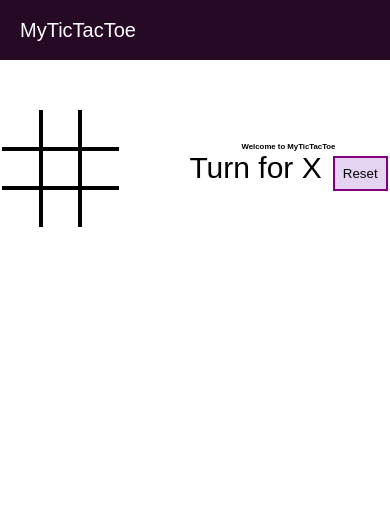
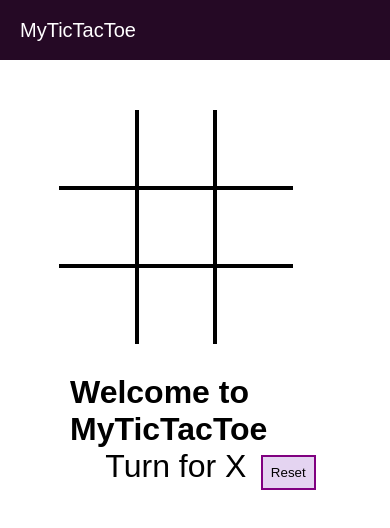
Before and after one commit to omarXaziz/TicTacToe-game, a plain HTML site: page index.html in a window 390 px wide. Drawn offline with Linux system fonts and the light colour scheme.

Commit message:
responsiveness is added

```diff
--- a/style.css
+++ b/style.css
@@ -17,6 +17,7 @@ nav ul{
 }
 .container{
     display: flex;
+    flex-wrap: wrap;
     justify-content: center;
     margin-top: 50px;
 }
@@ -43,7 +44,7 @@ nav ul{
     align-items: center;
     flex-direction: column;
     margin-left: 70px;
-    font-size: 1vw;
+    font-size: 1rem;
 }
 .imgbox img {
     width: 0;
@@ -67,7 +68,24 @@ nav ul{
     border: 2px solid purple;
     cursor: pointer;
 }
+
+@media screen and (max-width :600px){
+    .container{
+        width:90%;
+    }
+    .board{
+        grid-template-rows: repeat(3 , 20vw);
+        grid-template-columns: repeat(3, 20vw);
+    }
+    .gameInfo{
+        margin-top: 30px;
+        font-size: 1rem;
+    }
+    .gameInfo h1{
+        font-size: 2rem;
+    }
+}
 #info{
-    font-size: 30px;
+    font-size: 2rem;
     margin-top: 10px;
 }
```
